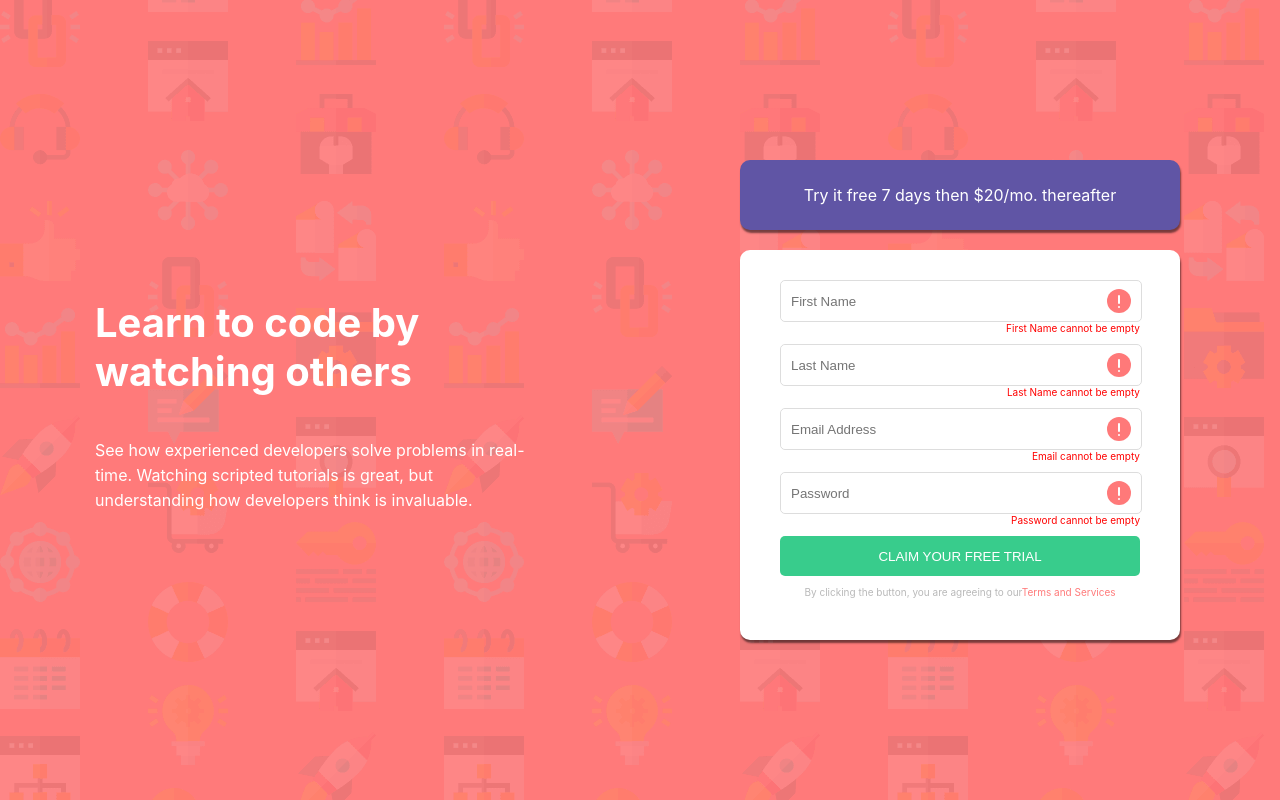
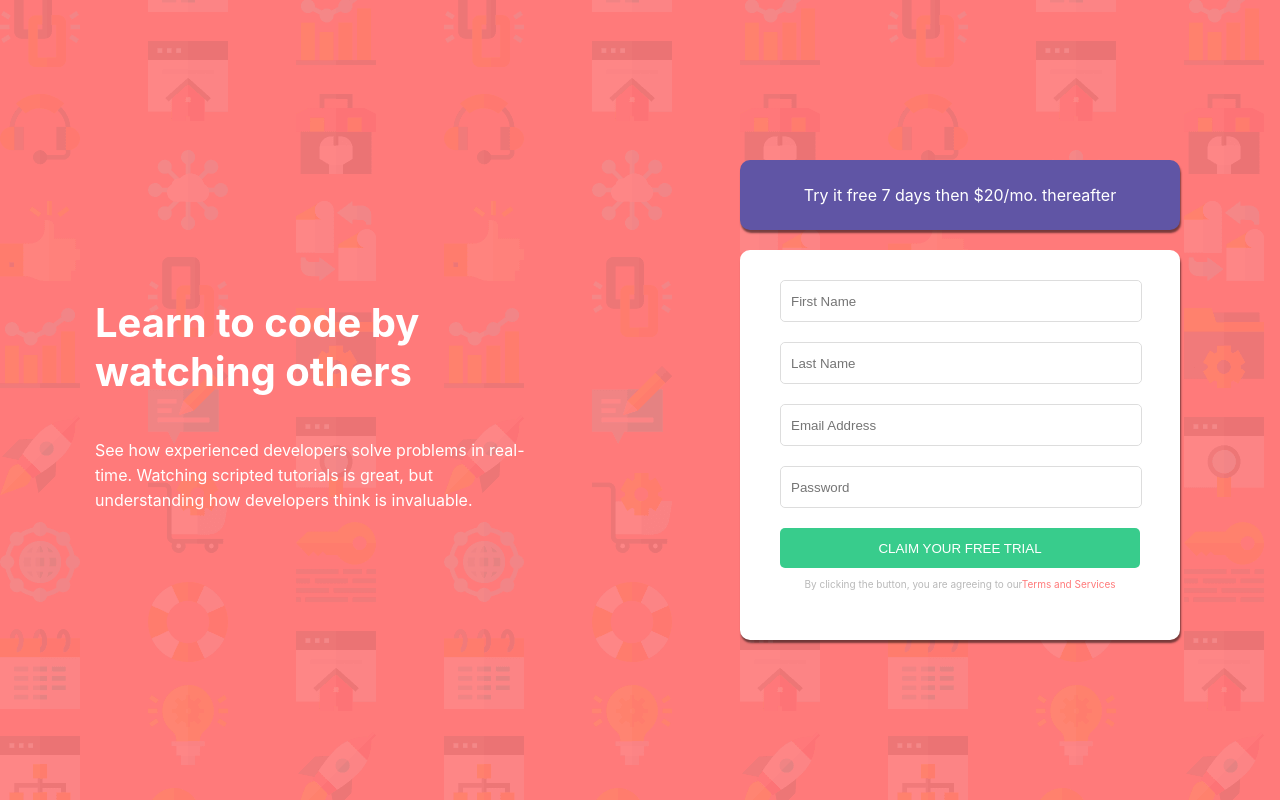
Before and after one commit to ElvaTecnologies/Elva_React-SCSS-training2_Josiah, a React (Create React App) app: page / in a window 1280 px wide. Built offline with nearby package versions, Linux system fonts and the light colour scheme.

Commit message:
error handling

```diff
--- a/src/App.jsx
+++ b/src/App.jsx
@@ -1,27 +1,33 @@
+import { useState } from "react";
 import "./App.scss";
 import errorIcon from "./assets/image/icon-error.svg";
 
 function App() {
+  const [fnError, setFnError] = useState(false);
+  const [lnError, setLnError] = useState(false);
+  const [eaError, setEaError] = useState(false);
+  const [passError, setPassError] = useState(false);
   const handelSubmit = (e) => {
     e.preventDefault();
 
     let formElem = e.target;
 
     if (formElem[0].value === "") {
-      // formElem[0].style.border = "solid red 1px";
-      // formElem[0].parentElement.childNodes[1];
-      // setError(formElem[0]);
-      return console.log("");
+      return setFnError(true);
     }
+    setFnError(false);
     if (formElem[1].value === "") {
-      return console.log("");
+      return setLnError(true);
     }
+    setLnError(false);
     if (formElem[2].value === "") {
-      return console.log("");
+      return setEaError(true);
     }
+    setEaError(false);
     if (formElem[3].value === "") {
-      return console.log("");
+      return setPassError(true);
     }
+    setPassError(false);
   };
   return (
     <div className="App">
@@ -40,26 +46,34 @@ function App() {
         </div>
         <div className="form-card">
           <form onSubmit={(e) => handelSubmit(e)}>
-            <label className="input-div">
+            <label className={`input-div ${fnError ? "error" : null}`}>
               <input type="text" placeholder="First Name" />{" "}
-              <img src={errorIcon} alt="" />
+              {fnError ? <img src={errorIcon} alt="" /> : null}
             </label>
-            <sup className="error">First Name cannot be empty</sup>
-            <label className="input-div">
+            <sup className="error">
+              {fnError ? "First Name cannot be empty" : null}
+            </sup>
+            <label className={`input-div ${lnError ? "error" : null}`}>
               <input type="text" placeholder="Last Name" />
-              <img src={errorIcon} alt="" />
+              {lnError ? <img src={errorIcon} alt="" /> : null}
             </label>
-            <sup className="error">Last Name cannot be empty</sup>
-            <label className="input-div">
+            <sup className="error">
+              {lnError ? "Last Name cannot be empty" : null}
+            </sup>
+            <label className={`input-div ${eaError ? "error" : null}`}>
               <input type="email" placeholder="Email Address" />
-              <img src={errorIcon} alt="" />
+              {eaError ? <img src={errorIcon} alt="" /> : null}
             </label>
-            <sup className="error">Email cannot be empty</sup>
-            <label className="input-div">
+            <sup className="error">
+              {eaError ? "Email cannot be empty" : null}
+            </sup>
+            <label className={`input-div ${passError ? "error" : null}`}>
               <input type="password" placeholder="Password" />
-              <img src={errorIcon} alt="" />
+              {passError ? <img src={errorIcon} alt="" /> : null}
             </label>
-            <sup className="error">Password cannot be empty</sup>
+            <sup className="error">
+              {passError ? "Password cannot be empty" : null}
+            </sup>
             <button>Claim your free trial </button>
             <sup>
               By clicking the button, you are agreeing to our
--- a/src/App.scss
+++ b/src/App.scss
@@ -82,12 +82,15 @@
           margin: 0 10px 0 0;
         }
       }
+      .input-div.error {
+        border: solid 1px red;
+      }
       .error {
         color: red;
         // border: solid;
         font-size: 10px;
         text-align: right;
-        padding: 0 0 10px 0;
+        // padding: 0 0 10px 0;
       }
       button {
         border-radius: 5px;
```
